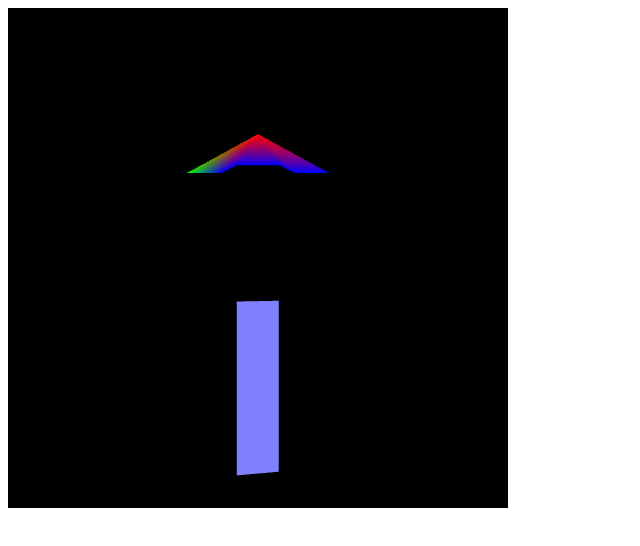
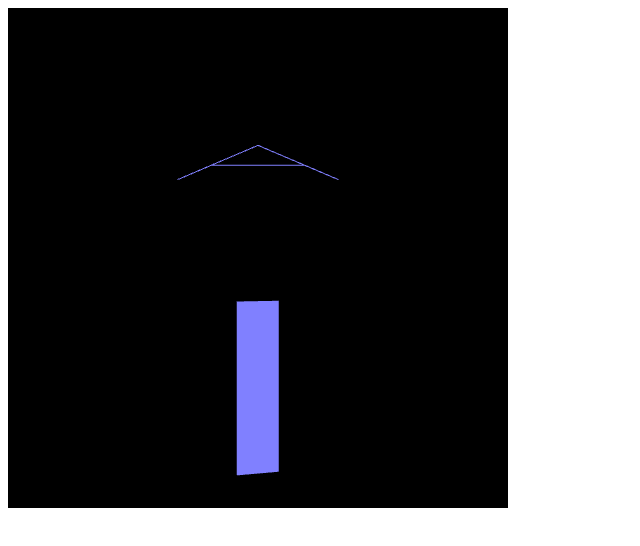
Before and after one commit to Grafkom-A-IF-ITS-2018/tugas-1-SherryVine, a plain HTML site: page index1.html in a window 1280 px wide. Shown: the whole page, without its empty margins (0-640 px from the left). Drawn offline with Linux system fonts and the light colour scheme.

Commit message:
menyerah dengan triangle_fan, mahasiswa ini menggunakan line_loop

```diff
--- a/index1.html
+++ b/index1.html
@@ -111,34 +111,48 @@
         // Triangle Position
         thirdAlphaVertexPositionBuffer = gl.createBuffer()
         gl.bindBuffer(gl.ARRAY_BUFFER, thirdAlphaVertexPositionBuffer)
+        // var vertices = [
+        //   0.0,  1.44,  0.0, //H
+        //   -0.825, -0.505, 0.0, //F
+        //   -0.43, -0.505, 0.0, //C
+        //   -0.23, 0.0, 0.0, //B
+        //   0.23, 0.0, 0.0, //E
+        //   0.43, -0.505, 0.0, //D
+        //   0.825,  -0.505, 0.0, //J
+        //   -0.21, 0.26, 0.0, //L
+        //   0.0, 0.82, 0.0, //K
+        //   0.21, 0.26, 0.0 //M
+        // ]
         var vertices = [
-          0.0,  1.44,  0.0, //H
-          -0.825, -0.505, 0.0, //F
-          -0.43, -0.505, 0.0, //C
-          -0.23, 0.0, 0.0, //B
-          0.23, 0.0, 0.0, //E
-          0.43, -0.505, 0.0, //D
-          0.825,  -0.505, 0.0, //J
-
+          -1.0, -1.0, 0.0,
+          0.0, 1.0, 0.0,
+          1.0, -1.0, 0.0,
+          0.5, 0.0, 0.0,
+          -0.5, 0.0, 0.0
         ]
         gl.bufferData(gl.ARRAY_BUFFER, new Float32Array(vertices), gl.STATIC_DRAW)
         thirdAlphaVertexPositionBuffer.itemSize = 3
-        thirdAlphaVertexPositionBuffer.numItems = 7
+        thirdAlphaVertexPositionBuffer.numItems = 5
         // Triangle Color
         thirdAlphaVertexColorBuffer = gl.createBuffer()
         gl.bindBuffer(gl.ARRAY_BUFFER, thirdAlphaVertexColorBuffer)
-        var colors = [
-          1.0, 0.0, 0.0, 1.0,
-          0.0, 1.0, 0.0, 1.0,
-          0.0, 0.0, 1.0, 1.0,
-          0.0, 0.0, 1.0, 1.0,
-          0.0, 0.0, 1.0, 1.0,
-          0.0, 0.0, 1.0, 1.0,
-          0.0, 0.0, 1.0, 1.0
-        ]
+        // var colors = [
+        //   1.0, 0.0, 0.0, 1.0,
+        //   0.0, 1.0, 0.0, 1.0,
+        //   0.0, 0.0, 1.0, 1.0,
+        //   0.0, 0.0, 1.0, 1.0,
+        //   0.0, 0.0, 1.0, 1.0,
+        //   0.0, 0.0, 1.0, 1.0,
+        //   0.0, 0.0, 1.0, 1.0,
+        //   0.0, 0.0, 1.0, 1.0
+        // ]
+        colors = []
+        for (var i=0; i <= 4; i++) {
+            colors = colors.concat([0.5, 0.5, 1.0, 1.0]);
+        }
         gl.bufferData(gl.ARRAY_BUFFER, new Float32Array(colors), gl.STATIC_DRAW)
         thirdAlphaVertexColorBuffer.itemSize = 4
-        thirdAlphaVertexColorBuffer.numItems = 7
+        thirdAlphaVertexColorBuffer.numItems = 5
         // Square Position
         fifthAlphaVertexPositionBuffer = gl.createBuffer()
         gl.bindBuffer(gl.ARRAY_BUFFER, fifthAlphaVertexPositionBuffer)
@@ -178,7 +192,7 @@
         gl.bindBuffer(gl.ARRAY_BUFFER, thirdAlphaVertexColorBuffer)
         gl.vertexAttribPointer(shaderProgram.vertexColorAttribute, thirdAlphaVertexColorBuffer.itemSize, gl.FLOAT, false, 0, 0)
         setMatrixUniforms()
-        gl.drawArrays(gl.TRIANGLE_FAN, 0, thirdAlphaVertexPositionBuffer.numItems)
+        gl.drawArrays(gl.LINE_LOOP, 0, thirdAlphaVertexPositionBuffer.numItems)
         mvPopMatrix()
         mat4.translate(mvMatrix, mvMatrix, [0.0, -2.5, -0.5])
         mvPushMatrix()
```
